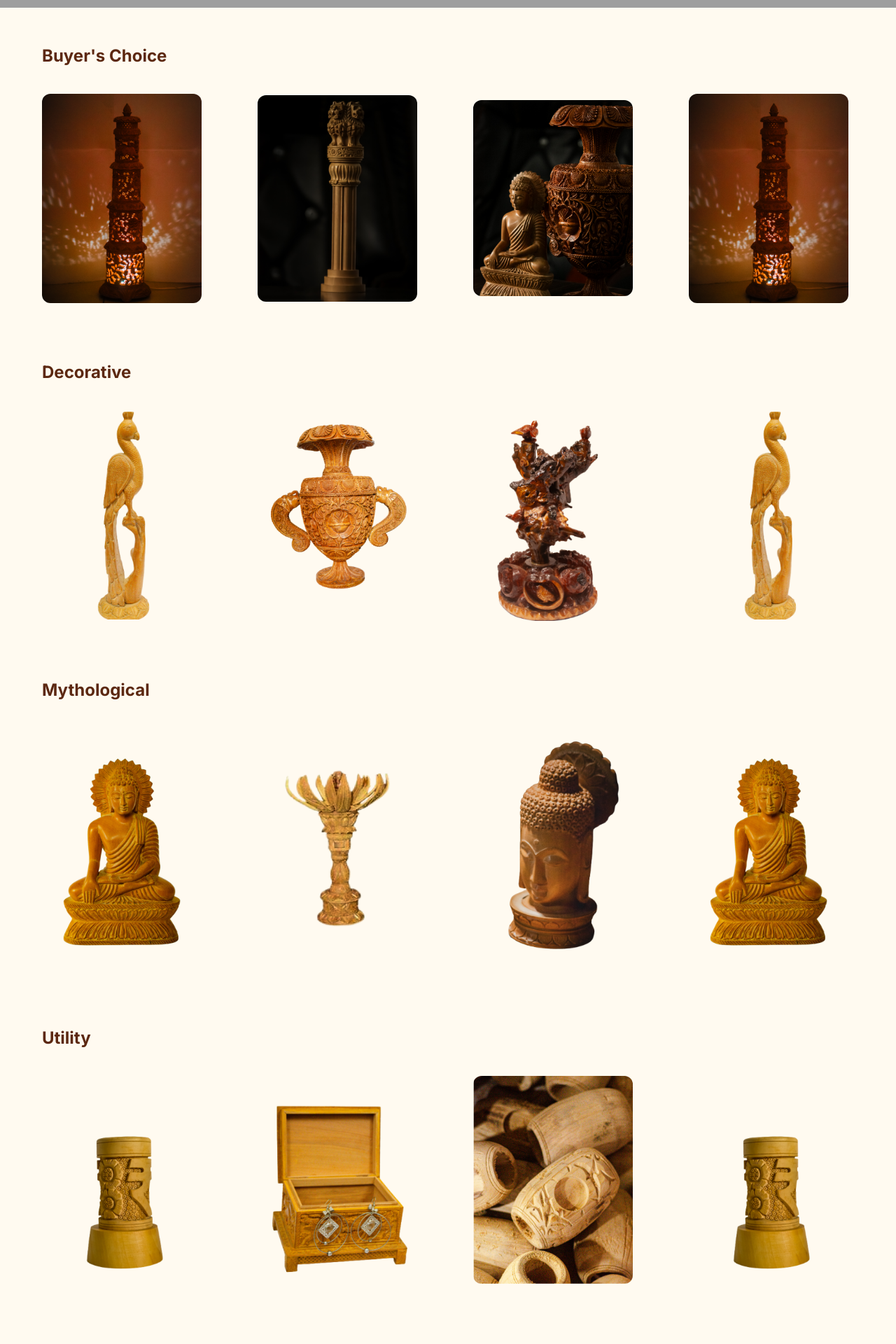
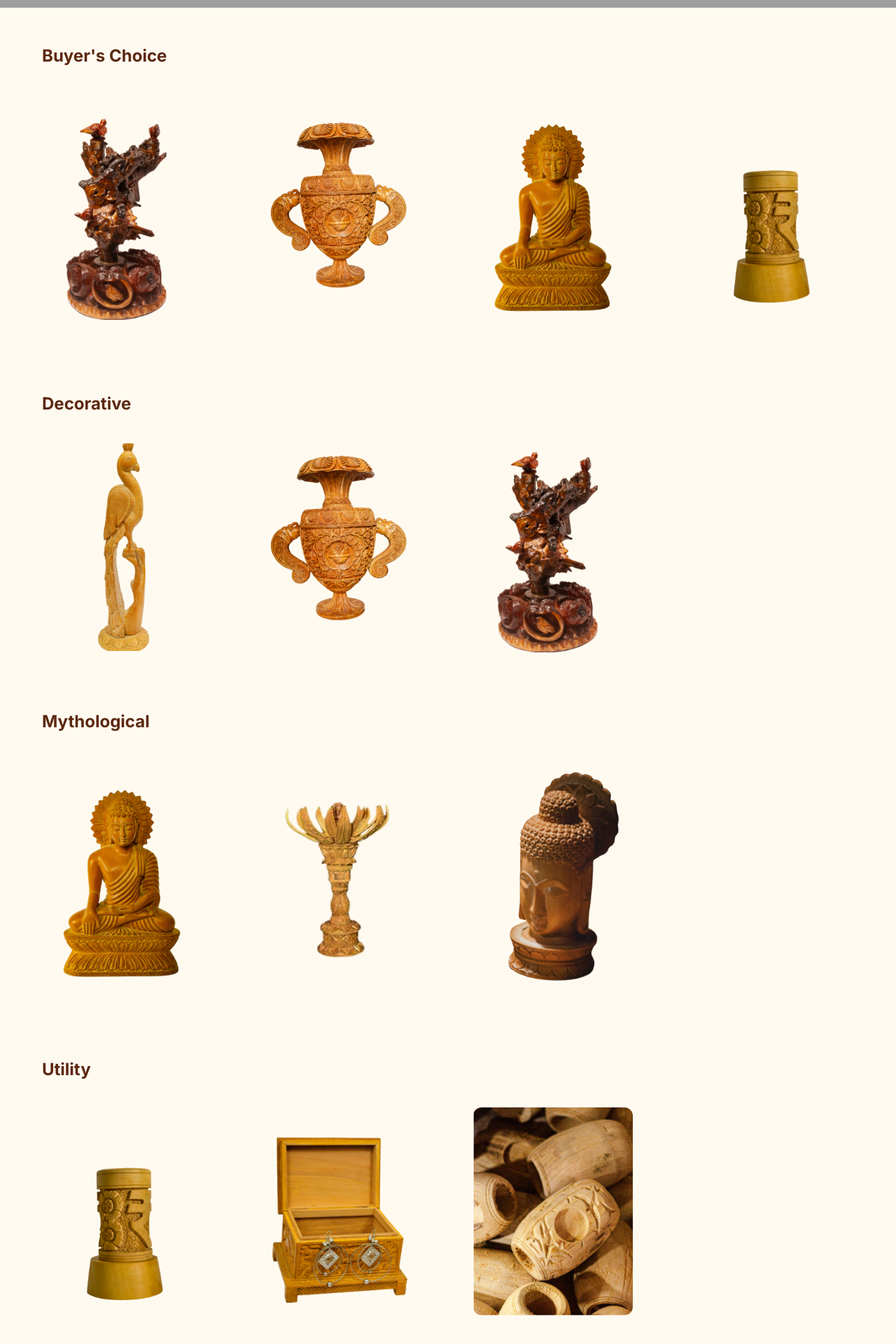
Before and after one commit to iamlokeshdhakar/kaashthkari, a Next.js app: page /products in a window 1280 px wide. Shown: the part 1060-2980 px from the top of the page at 70% size. Built offline with nearby package versions, Linux system fonts and the light colour scheme; grey boxes are pictures that could not be loaded.

Commit message:
update video and remove duplicate product image

```diff
--- a/src/app/craft/product.jsx
+++ b/src/app/craft/product.jsx
@@ -7,8 +7,7 @@ import Heading from "@/components/h1"
 const product = () => {
   return (
     <div className="product">
-      <div className="product-img"></div>
-
+      <video src="/craft-video.mp4" loop autoPlay muted></video>
       {/* Raw material */}
       <div className="raw-material">
         <Heading text={"RAW MATERIAL"} />
--- a/src/app/products/page.jsx
+++ b/src/app/products/page.jsx
@@ -7,13 +7,10 @@ const Produts = () => {
     {
       heading: `Buyer's Choice`,
       image: [
-        "/product-img/bc1.png",
-        "/product-img/bc2.png",
-        "/product-img/bc3.png",
-        "/product-img/bc1.png",
-        "/product-img/bc2.png",
-        "/product-img/bc3.png",
-        "/product-img/bc3.png",
+        "/product-img/dc3.png",
+        "/product-img/dc2.png",
+        "/product-img/m1.png",
+        "/product-img/u1.png",
         "/product-img/bc1.png",
         "/product-img/bc2.png",
         "/product-img/bc3.png",
@@ -25,12 +22,6 @@ const Produts = () => {
         "/product-img/dc1.png",
         "/product-img/dc2.png",
         "/product-img/dc3.png",
-        "/product-img/dc1.png",
-        "/product-img/dc2.png",
-        "/product-img/dc3.png",
-        "/product-img/dc1.png",
-        "/product-img/dc2.png",
-        "/product-img/dc3.png",
       ],
     },
     {
@@ -39,23 +30,11 @@ const Produts = () => {
         "/product-img/m1.png",
         "/product-img/m2.png",
         "/product-img/m3.png",
-        "/product-img/m1.png",
-        "/product-img/m2.png",
-        "/product-img/m3.png",
-        "/product-img/m1.png",
-        "/product-img/m2.png",
-        "/product-img/m3.png",
       ],
     },
     {
       heading: "Utility",
       image: [
-        "/product-img/u1.png",
-        "/product-img/u2.png",
-        "/product-img/u3.png",
-        "/product-img/u1.png",
-        "/product-img/u2.png",
-        "/product-img/u3.png",
         "/product-img/u1.png",
         "/product-img/u2.png",
         "/product-img/u3.png",
```
Also changed, not shown: src/styles/product.css (+0 -9 lines), 1 other file (tests, documents, lock files or other folders).
